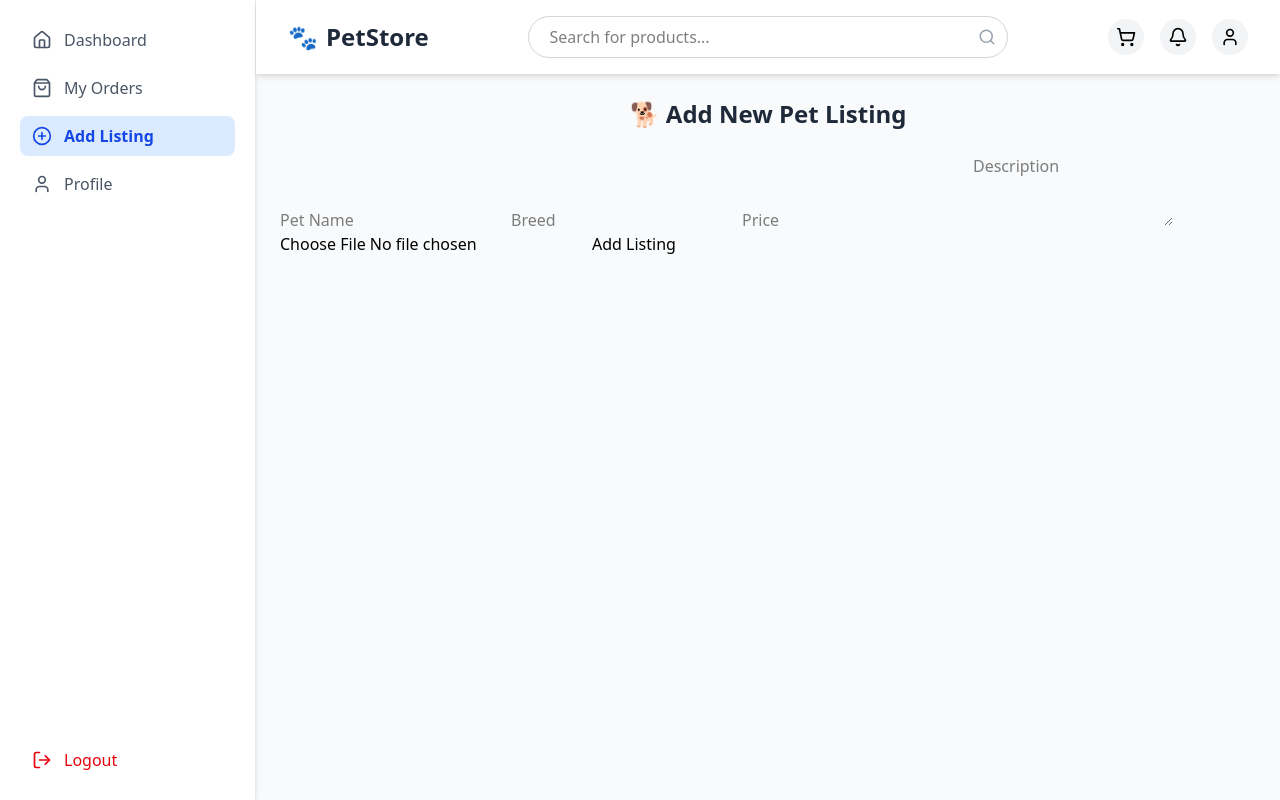
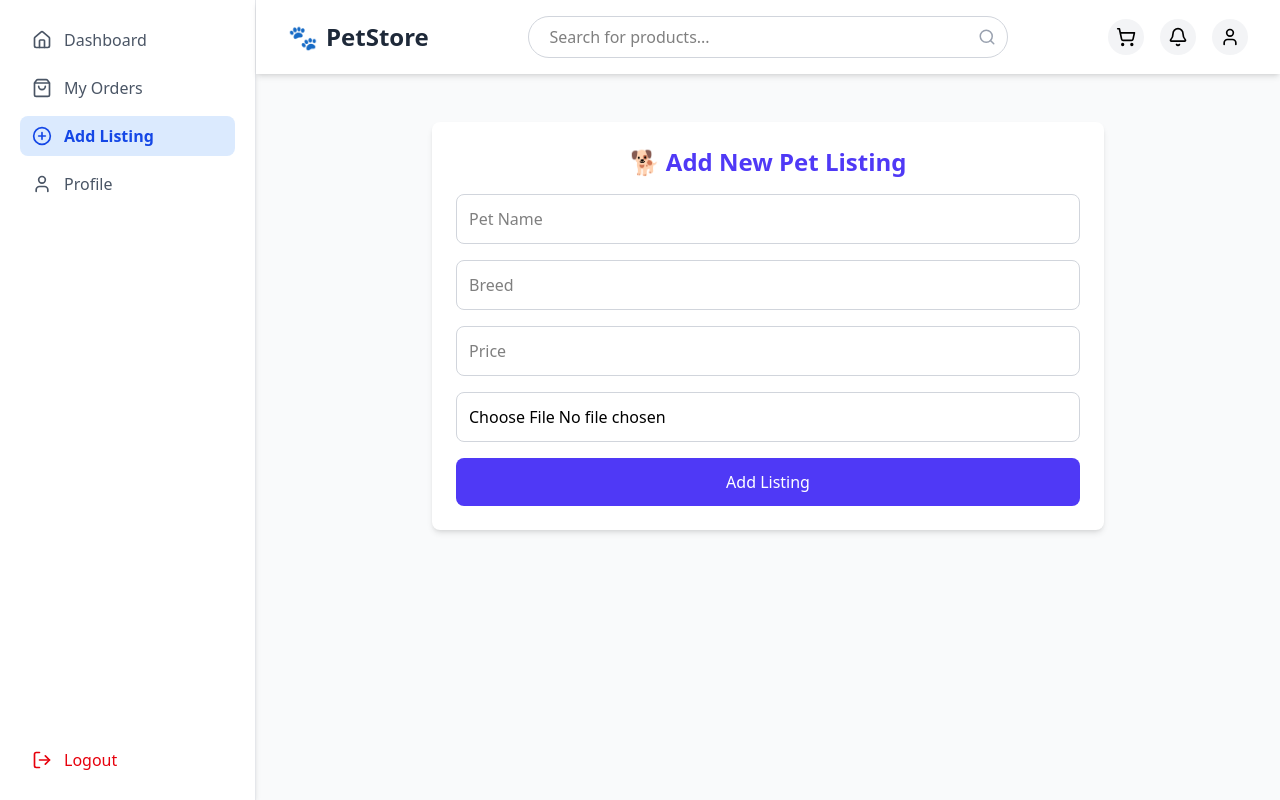
Before and after one commit to mabdullah525/pet-store, a React (Vite) app: page /add-listing in a window 1280 px wide. Built offline with nearby package versions, Linux system fonts and the light colour scheme; no server answers.

Commit message:
Add listing css

```diff
--- a/src/index.css
+++ b/src/index.css
@@ -97,3 +97,29 @@
 .order-card {
   @apply flex justify-between items-center border-b border-gray-100 py-3 last:border-0;
 }
+
+/* AddListing.css */
+
+.form-container {
+  @apply p-6 max-w-2xl mx-auto bg-white shadow-md rounded-lg mt-6;
+}
+
+.form-title {
+  @apply text-2xl font-bold mb-4 text-center text-indigo-600;
+}
+
+.form {
+  @apply space-y-4;
+}
+
+.form-input {
+  @apply w-full border border-gray-300 rounded-lg p-3 focus:ring-2 focus:ring-indigo-400 outline-none;
+}
+
+.form-textarea {
+  @apply w-full border border-gray-300 rounded-lg p-3 focus:ring-2 focus:ring-indigo-400 outline-none;
+}
+
+.form-button {
+  @apply w-full bg-indigo-600 text-white py-3 rounded-lg hover:bg-indigo-700 transition;
+}
--- a/src/pages/Addlisting.jsx
+++ b/src/pages/Addlisting.jsx
@@ -4,7 +4,6 @@ const Addlisting = () => {
   const [petName, setPetName] = useState("");
   const [breed, setBreed] = useState("");
   const [price, setPrice] = useState("");
-  const [description, setDescription] = useState("");
   const [image, setImage] = useState(null);
 
   const handleSubmit = (e) => {
@@ -42,14 +41,6 @@ const Addlisting = () => {
           className="form-input"
           required
         />
-        <textarea
-          placeholder="Description"
-          value={description}
-          onChange={(e) => setDescription(e.target.value)}
-          className="form-textarea"
-          rows="3"
-          required
-        ></textarea>
 
         <input
           type="file"
```
